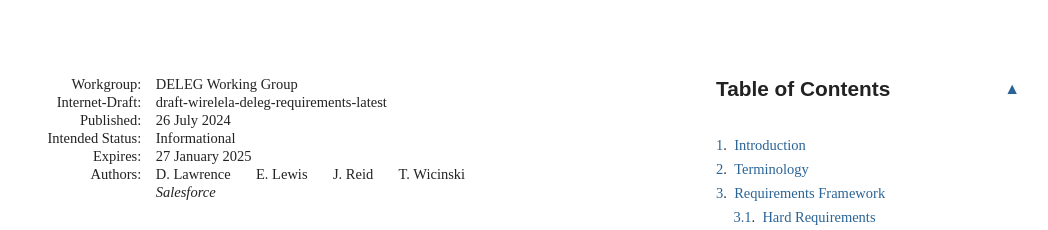
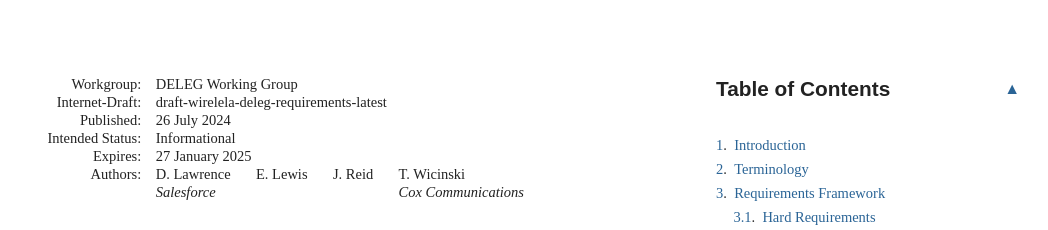
Before and after one commit to moonshiner/draft-ietf-deleg-requirements-old, a plain HTML site: page 5-address-deployability/draft-wirelela-deleg-requirements.html in a window 1280 px wide. Shown: the top 230 px of the page, without its empty margins (92-1140 px from the left). Drawn offline with Linux system fonts and the light colour scheme; a web font is replaced by a local one.

Commit message:
Script updating gh-pages from bf22aa7. [ci skip]

```diff
--- a/5-address-deployability/draft-wirelela-deleg-requirements.html
+++ b/5-address-deployability/draft-wirelela-deleg-requirements.html
@@ -1065,6 +1065,7 @@ svg :is([fill="white"], [fill^="#fff"]) {
 </div>
 <div class="author">
       <div class="author-name">T. Wicinski</div>
+<div class="org">Cox Communications</div>
 </div>
 </dd>
 </dl>
@@ -1364,6 +1365,7 @@ svg :is([fill="white"], [fill^="#fff"]) {
 </address>
 <address class="vcard">
         <div dir="auto" class="left"><span class="fn nameRole">Tim Wicinski</span></div>
+<div dir="auto" class="left"><span class="org">Cox Communications</span></div>
 <div class="email">
 <span>Email:</span>
 <a href="mailto:tjw.ietf@gmail.com" class="email">tjw.ietf@gmail.com</a>
```
Also changed, not shown: 5-address-deployability/draft-wirelela-deleg-requirements.txt.
